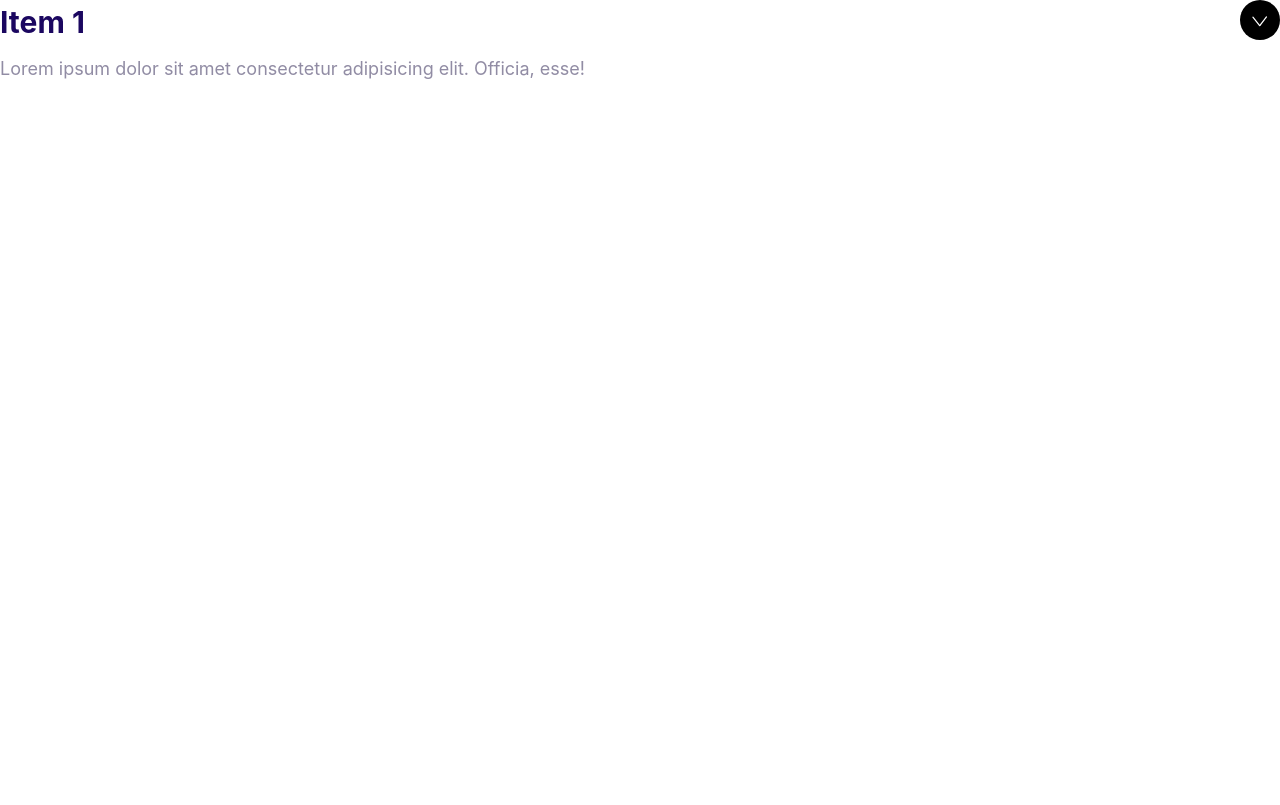
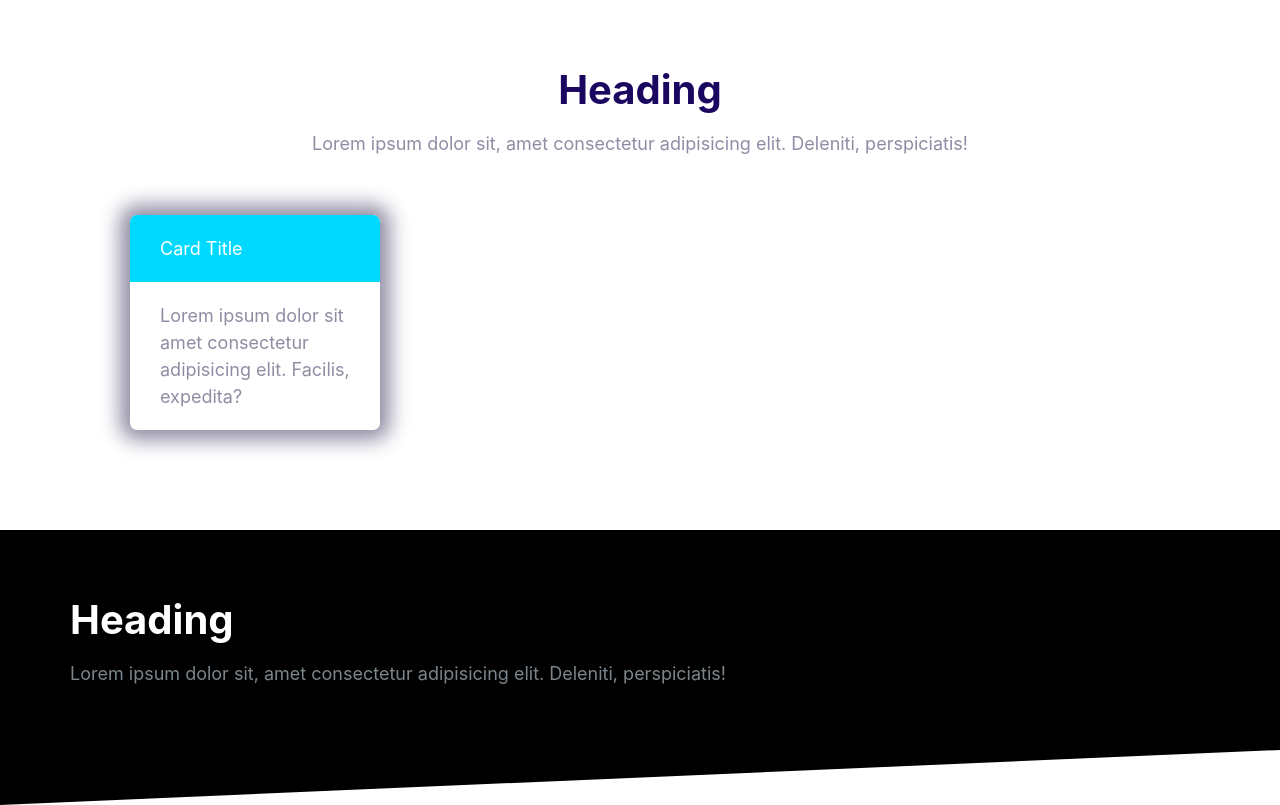
Before and after one commit to Deeprosunix/Moshify, a plain HTML site: page index.html in a window 1280 px wide. Drawn offline with Linux system fonts and the light colour scheme.

Commit message:
blocks sample

```diff
--- a/CSS/styles.css
+++ b/CSS/styles.css
@@ -243,6 +243,8 @@ a {
     margin: 4px;
 }
 
+/*cards*/
+
 .card {
    border-radius: 7px;
    box-shadow: 0 0 20px 10px;
@@ -254,6 +256,10 @@ a {
 }
 .card--secondary .card__header {
     background-color: var(--colour-secondary);
+    color: #fff;
+}
+.card--primary .card__header {
+    background-color: var(--colour-primary);
     color: #fff;
 }
 /*plan*/
@@ -462,3 +468,34 @@ a {
     max-height: 100vh;
     opacity: 1;
 }
+/*Blocks*/
+.block{
+    --padding-vertical: 6rem;
+    padding: var(--padding-vertical) 2rem;
+}
+.block__heading {
+    margin-top: 0;
+}
+.block__header{
+    text-align: center;
+}
+
+.block--dark{
+    background-color: #000;
+    color: #7b858b;
+}
+.block--dark .block__heading {
+    color: #fff;
+}
+.block--skewed-right{
+    clip-path: polygon(0% 0%, 100% 0%, 100% 100%, 0% 80%);
+    padding-bottom: calc(var(--padding-vertical) + 4rem);
+}
+.block--skewed-left{
+    clip-path: polygon(0% 0%, 100% 0%, 100% 80%, 0% 100%);
+    padding-bottom: calc(var(--padding-vertical) + 4rem);
+}
+.container{
+    max-width: 1140px;
+    margin: 0 auto;
+}
--- a/index.html
+++ b/index.html
@@ -9,17 +9,33 @@
     <link rel="stylesheet" href="css/styles.css" />
   </head>
   <body>
-    <div class="collapsible collapsible--expanded">
-      <header class="collapsible__header">
-        <h2 class="collapsible__heading">Item 1</h2>
-        <svg class="icon icon--white collapsible__chevron">
-          <use xlink:href="images/sprite.svg#chevron"></use>
-        </svg>
-      </header>
-      <div class="collapsible__content">
-        Lorem ipsum dolor sit amet consectetur adipisicing elit. Officia, esse!
+    <section class="block container">
+      <div class="block__header">
+        <h2 class="block__heading">Heading</h2>
+        <p>
+          Lorem ipsum dolor sit, amet consectetur adipisicing elit. Deleniti,
+          perspiciatis!
+        </p>
       </div>
-    </div>
+      <div style="width: 30%; padding: 4rem">
+        <div class="card card--secondary">
+          <header class="card__header">Card Title</header>
+          <div class="card__body">
+            Lorem ipsum dolor sit amet consectetur adipisicing elit. Facilis,
+            expedita?
+          </div>
+        </div>
+      </div>
+    </section>
+    <section class="block block--dark block--skewed-left">
+      <div class="container">
+        <h2 class="block__heading">Heading</h2>
+        <p>
+          Lorem ipsum dolor sit, amet consectetur adipisicing elit. Deleniti,
+          perspiciatis!
+        </p>
+      </div>
+    </section>
     <script src="js/main.js"></script>
   </body>
 </html>
```
Also changed, not shown: Components/blocks.html (added, +27 -0 lines).
